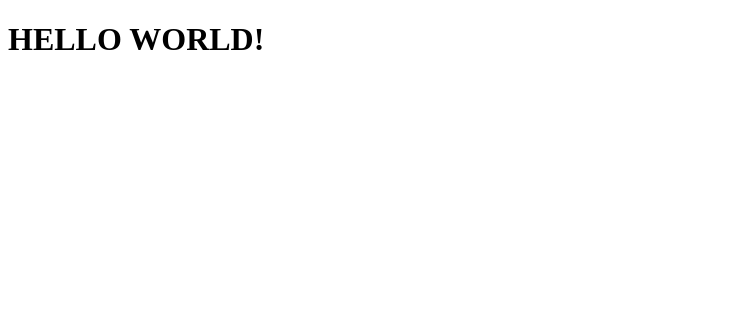
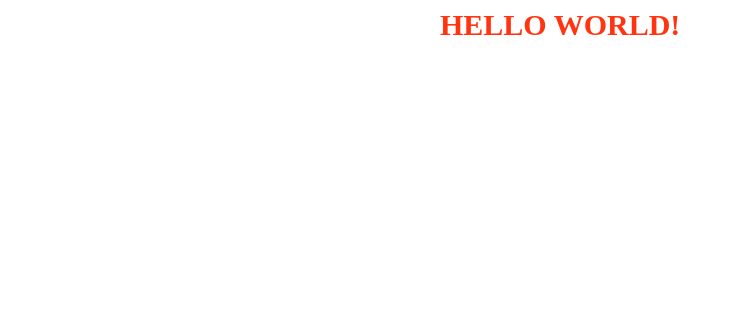
Before and after one commit to itt0102/itt0102.github.io, a plain HTML site: page index.html in a window 1280 px wide. Shown: the whole page, without its empty margins (0-733 px from the left). Drawn offline with Linux system fonts and the light colour scheme.

Commit message:
#1 인사 해주는 영역 수정

```diff
--- a/index.html
+++ b/index.html
@@ -3,8 +3,17 @@
 <head>
     <title>김하연의 홈페이지</title>
     <script src="./main.js"></script>
+    <style>
+    .greeting{
+    font-size:30px;
+    font-weight:bold;
+    color:#ff3511;
+    width:400px; height:300px;
+    margin: auto;
+    }
+    </style>
 </head>
 <body>
-<h1>HELLO WORLD!</h1>
+<div class = "greeting">HELLO WORLD!</div>
 </body>
 </html>
```
